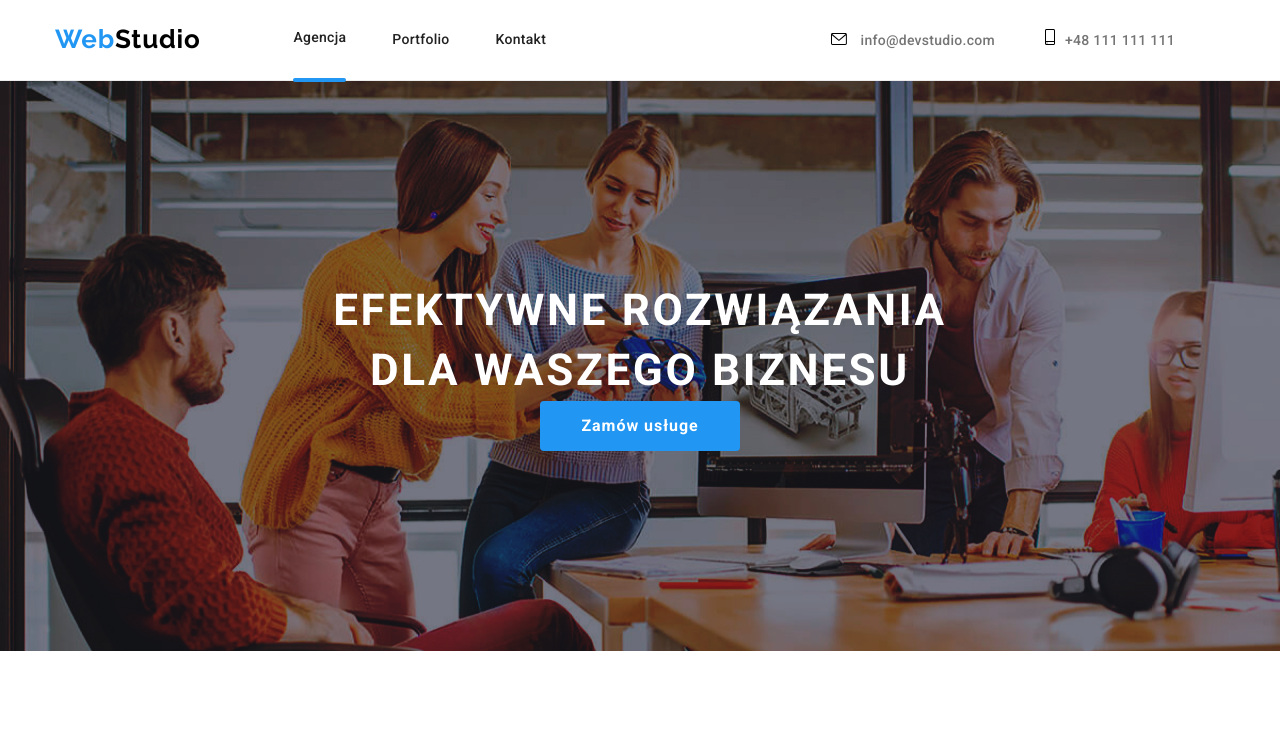
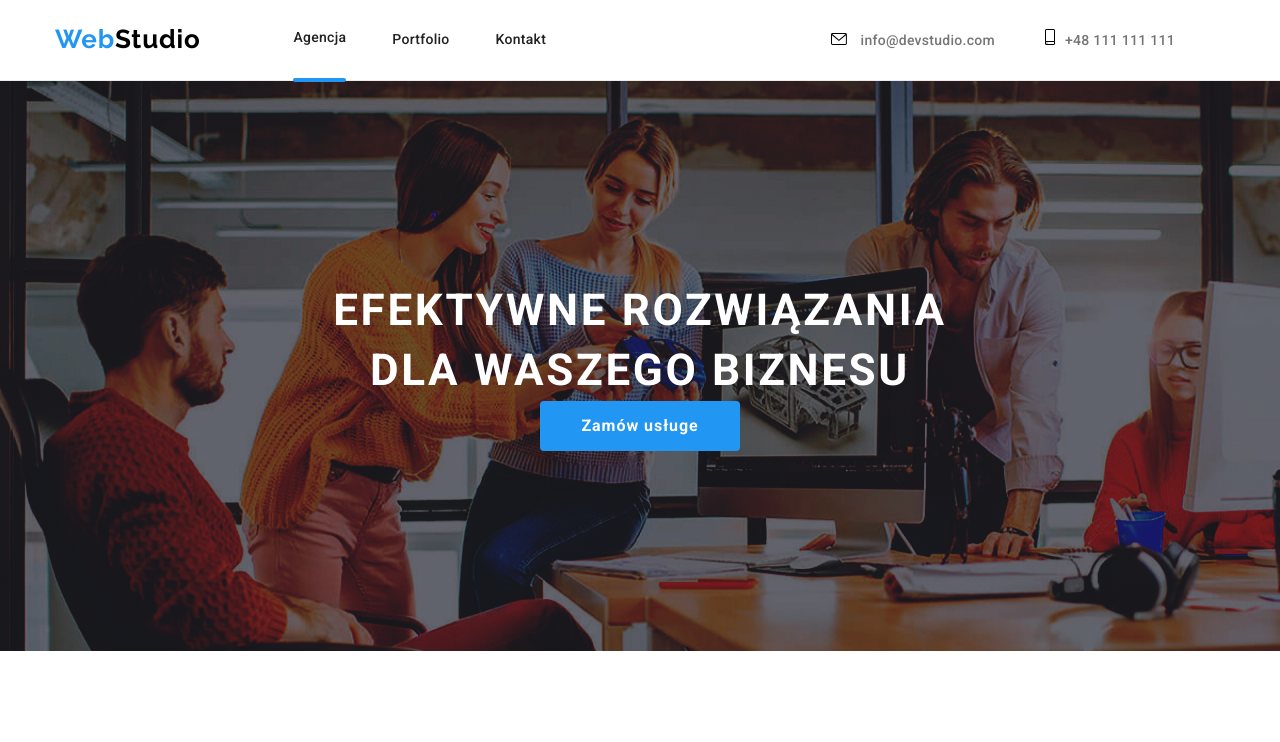
Before and after one commit to DawidForst/goit-markup-hw-05, a plain HTML site: page index.html in a window 1280 px wide. Shown: the top 742 px of the page. Drawn offline with nearby package versions, Linux system fonts and the light colour scheme.

Commit message:
Zadanie 5.2

```diff
--- a/css/style.css
+++ b/css/style.css
@@ -166,7 +166,13 @@ body {
   max-width: 1600px;
   max-height: 600px;
   margin: auto;
-  background-image: url("../images/background.jpg");
+  background-image: linear-gradient(
+      rgba(47, 48, 58, 0.4),
+      rgba(47, 48, 58, 0.4),
+      rgba(47, 48, 58, 0.4),
+      rgba(47, 48, 58, 0.4)
+    ),
+    url("../images/background.jpg");
   background-repeat: no-repeat;
 
   background-color: var(--background-main);
@@ -588,7 +594,7 @@ body {
   background-color: var(--semi-text-color);
   fill: var(--iconcolor);
   border-radius: 50%;
-  transition: 2050ms cubic-bezier(0.4, 0, 0.2, 1);
+  transition: 250ms cubic-bezier(0.4, 0, 0.2, 1);
   transition-property: property 250ms;
 }
 
```
